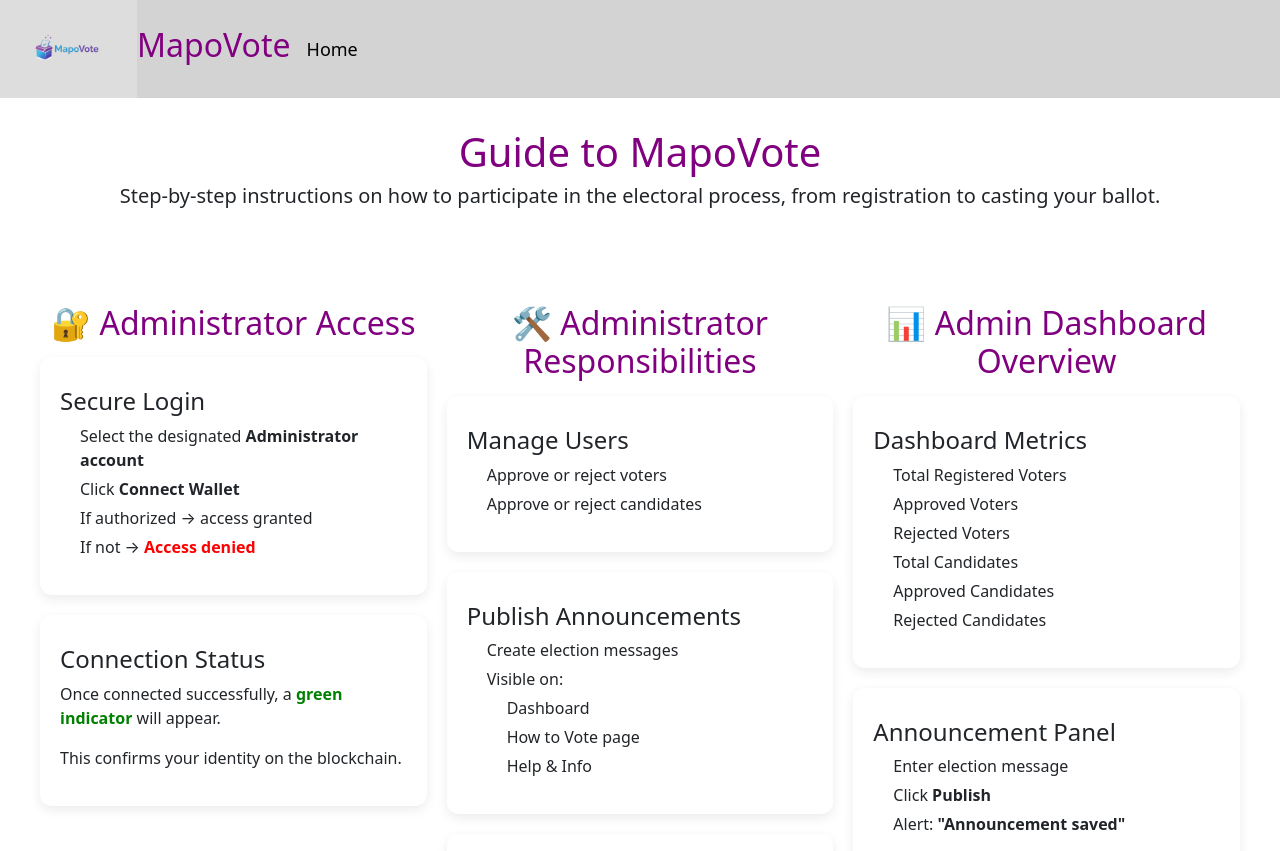
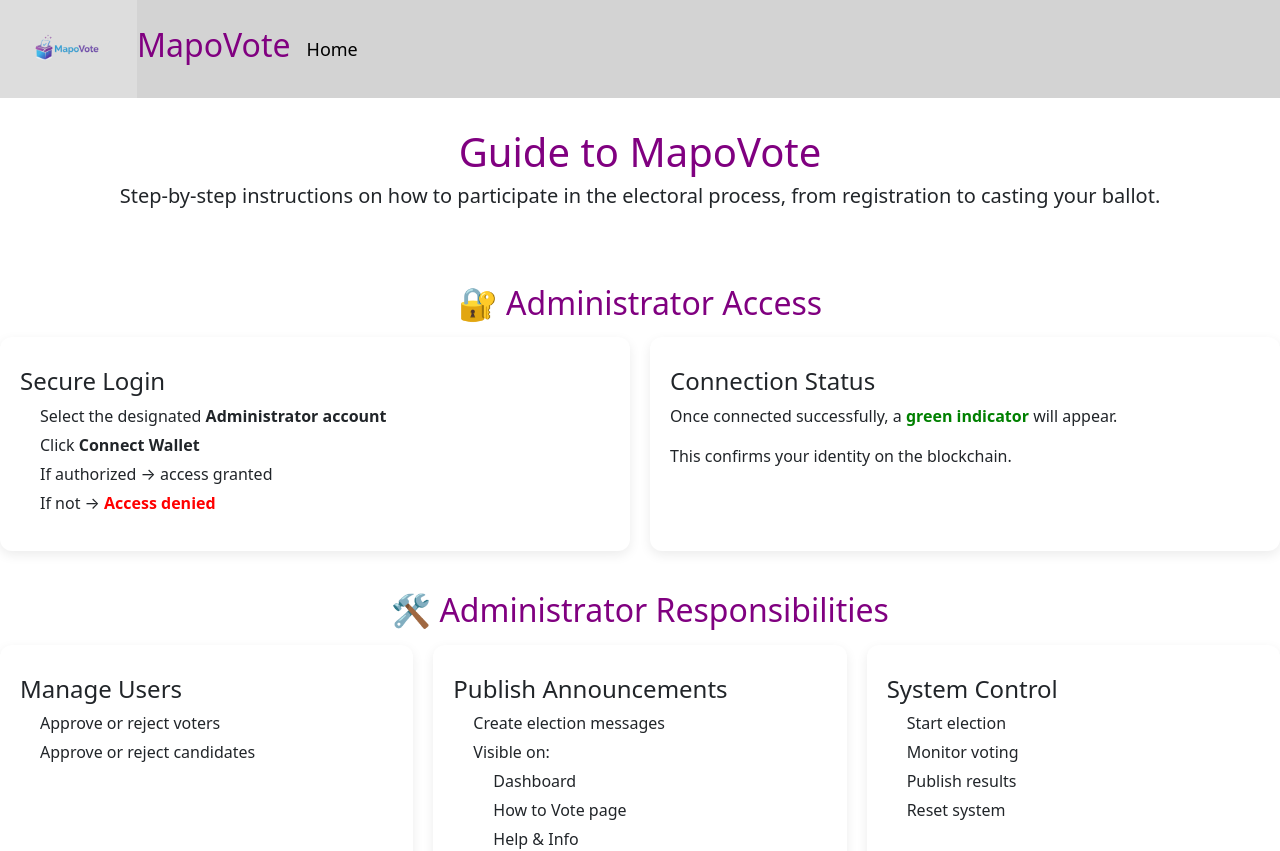
Before and after one commit to danstevemukulupi/BLOCKCHAIN-BASED-SECURED-ELECTRONIC-VOTING-DAPP, a React (Create React App) app in the folder dappvoting/: page /administration-guide in a window 1280 px wide. Shown: the top 851 px of the page. Built offline with nearby package versions, Linux system fonts and the light colour scheme.

Commit message:
fixing layout

```diff
--- a/dappvoting/src/pages/AdministrationGuide.css
+++ b/dappvoting/src/pages/AdministrationGuide.css
@@ -59,14 +59,7 @@ body {
 
 
 
-.guide-container {
-     flex: 1;
-     display: grid;
-     grid-template-columns: repeat(auto-fit, minmax(320px, 1fr));
-     gap: 20px;
-     padding: 20px 40px;
 
-}
 
 .info-card {
   background: white;
```
